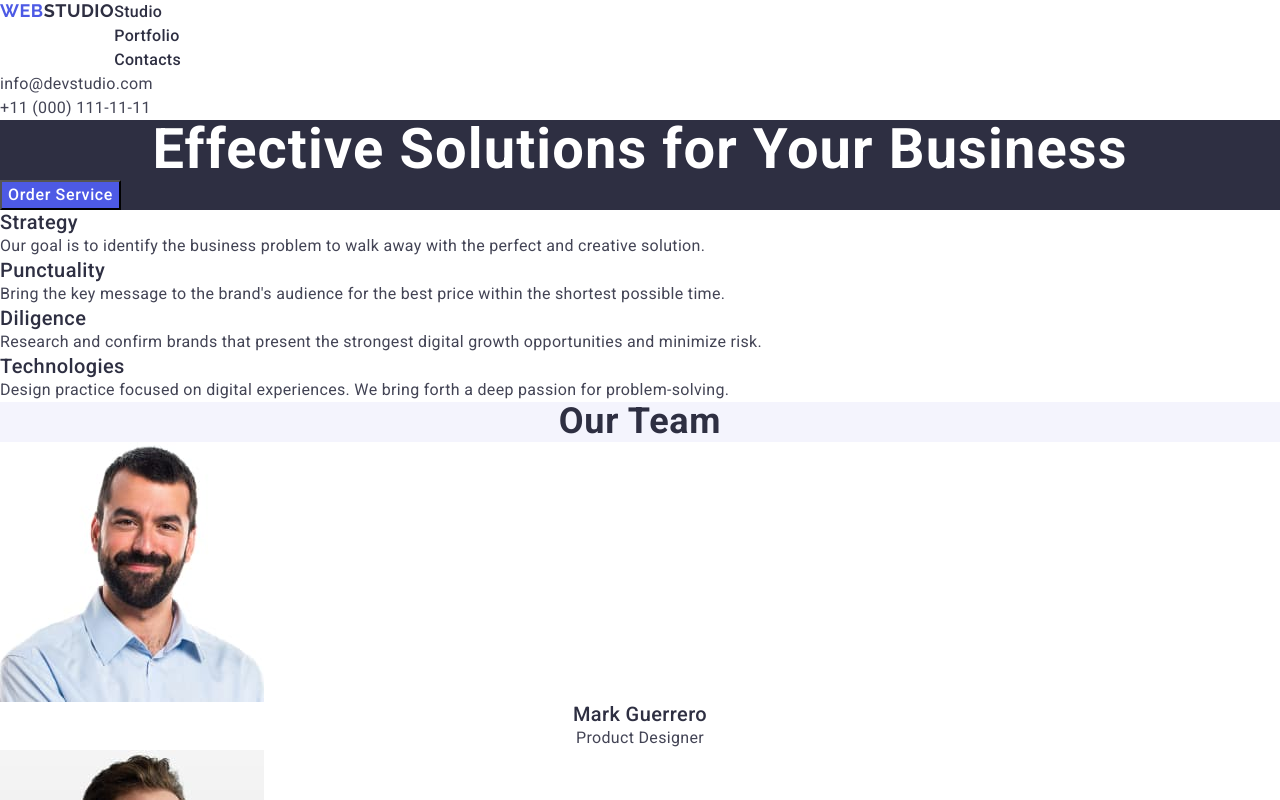
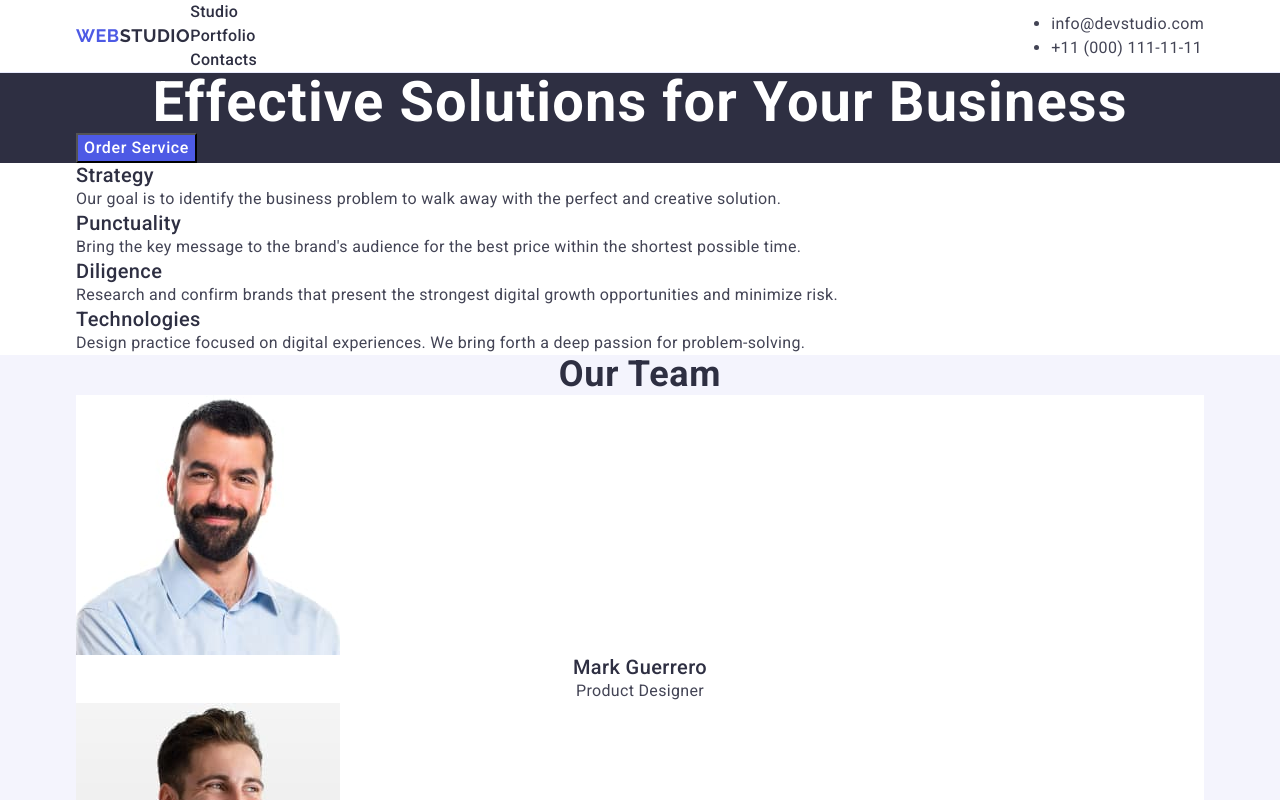
Before and after one commit to Oleksandr-Santalov/goit-markup-hw-03, a plain HTML site: page index.html in a window 1280 px wide. Shown: the top 800 px of the page. Drawn offline with nearby package versions, Linux system fonts and the light colour scheme.

Commit message:
half of header

```diff
--- a/css/styles.css
+++ b/css/styles.css
@@ -19,6 +19,8 @@ ol {
 
 img {
   display: block;
+  max-width: 100%;
+  height: auto;
 }
 .list {
   list-style-type: none;
@@ -50,11 +52,9 @@ body {
 }
 
 .container {
-  width: 1158px;
-  margin-left: auto;
-  margin-right: auto;
-  padding-left: 16px;
-  padding-right: 16px;
+  max-width: 1158px;
+  margin: 0 auto;
+  padding: 0 15px;
 }
 
 .section {
@@ -63,8 +63,18 @@ body {
 }
 /* ============== COMMON STYLES ============== */
 /* ============== HEADER STYLES ============== */
+.page-header {
+  border-bottom: 1px solid #e7e9fc;
+  background: #fff;
+}
+.header-container {
+  display: flex;
+  justify-content: space-between;
+  align-items: center;
+}
 .page-navigation {
   display: flex;
+  align-items: center;
 }
 .logotype {
   color: #4d5ae5;
--- a/index.html
+++ b/index.html
@@ -19,7 +19,7 @@
   <body>
     <!-- Хедер сторінки -->
     <header class="page-header">
-      <div class="cotainer">
+      <div class="container header-container">
         <nav class="page-navigation">
           <a class="logotype link" href="./index.html"
             >web<span class="accent-color">Studio</span></a
@@ -56,18 +56,21 @@
     <main>
       <!-- HERO SECTION -->
       <section class="hero">
+        <div class="container">
           <h1 class="main-title">Effective Solutions for Your Business</h1>
           <button class="order-servis-btn" type="button">Order Service</button>
+        </div>
       </section>
       <!-- BENEFITS SECTION -->
       <section class="benefits">
+        <div class="container">
           <h2 class="visually-hidden">our benefits</h2>
           <ul class="benefits-list list">
             <li class="benefits-list-item">
               <h3 class="benefits-list-title">Strategy</h3>
               <p class="benefits-list-text">
-              Our goal is to identify the business problem to walk away with the
-              perfect and creative solution.
+                Our goal is to identify the business problem to walk away with
+                the perfect and creative solution.
               </p>
             </li>
             <li class="benefits-list-item">
@@ -92,9 +95,11 @@
               </p>
             </li>
           </ul>
+        </div>
       </section>
       <!-- TEAM SECTION -->
       <section class="team">
+        <div class="container">
           <h2 class="team-title">Our Team</h2>
           <ul class="team-list list">
             <li class="team-list-item">
@@ -142,10 +147,12 @@
               <p class="team-list-text">UI Designer</p>
             </li>
           </ul>
+        </div>
       </section>
 
       <!--Portfolio SECTION -->
       <section class="portfolio">
+        <div class="container">
           <h2 class="portfolio-title">Our Portfolio</h2>
           <ul class="portfolio-list list">
             <li class="portfolio-list-item">
@@ -215,17 +222,20 @@
               <p class="portfolio-list-text">Marketing</p>
             </li>
           </ul>
+        </div>
       </section>
     </main>
     <!-- Футер сторінки-->
     <footer class="page-footer">
+      <div class="container">
         <a class="logotype-footer link" href="./index.html"
           >Web<span class="accent-color-footer">Studio</span></a
         >
         <p class="page-footer-text">
-        Increase the flow of customers and sales for your business with digital
-        marketing & growth solutions.
+          Increase the flow of customers and sales for your business with
+          digital marketing & growth solutions.
         </p>
+      </div>
     </footer>
   </body>
 </html>
```
Lines whose indentation alone changed are shown as unchanged.
